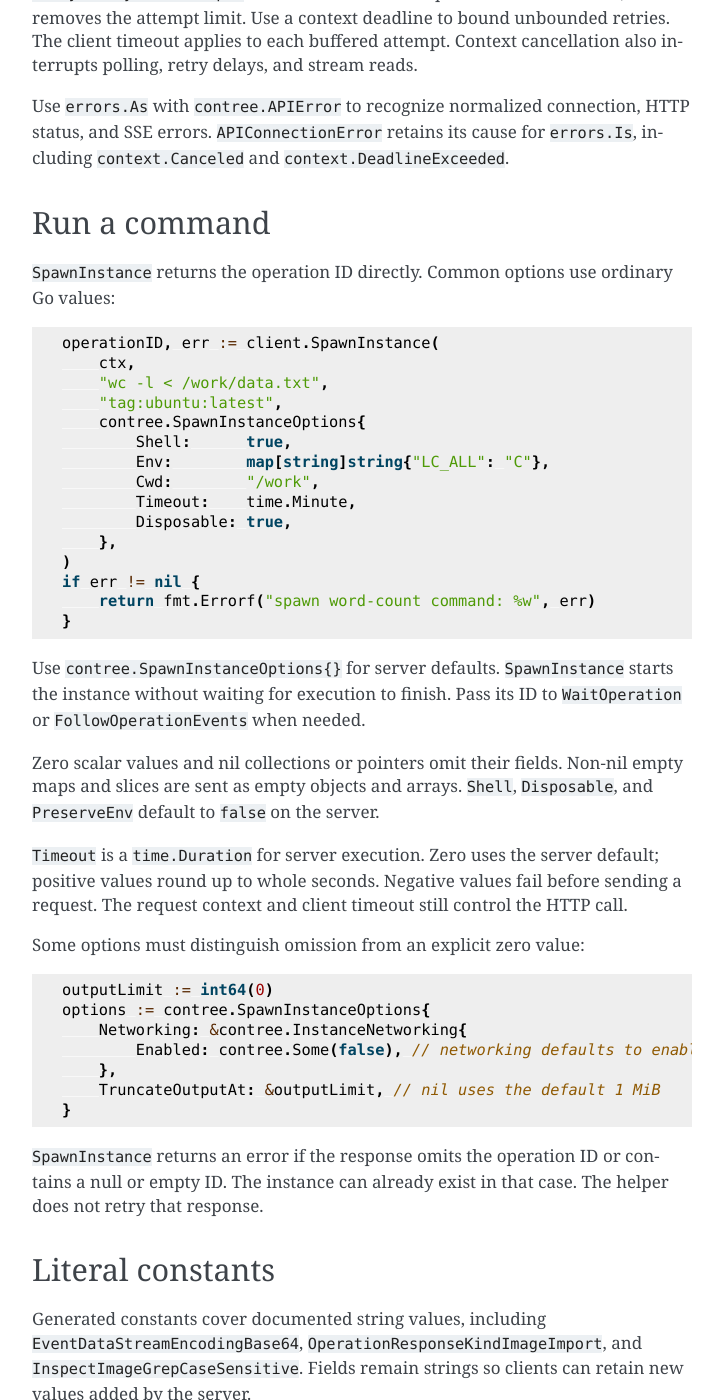
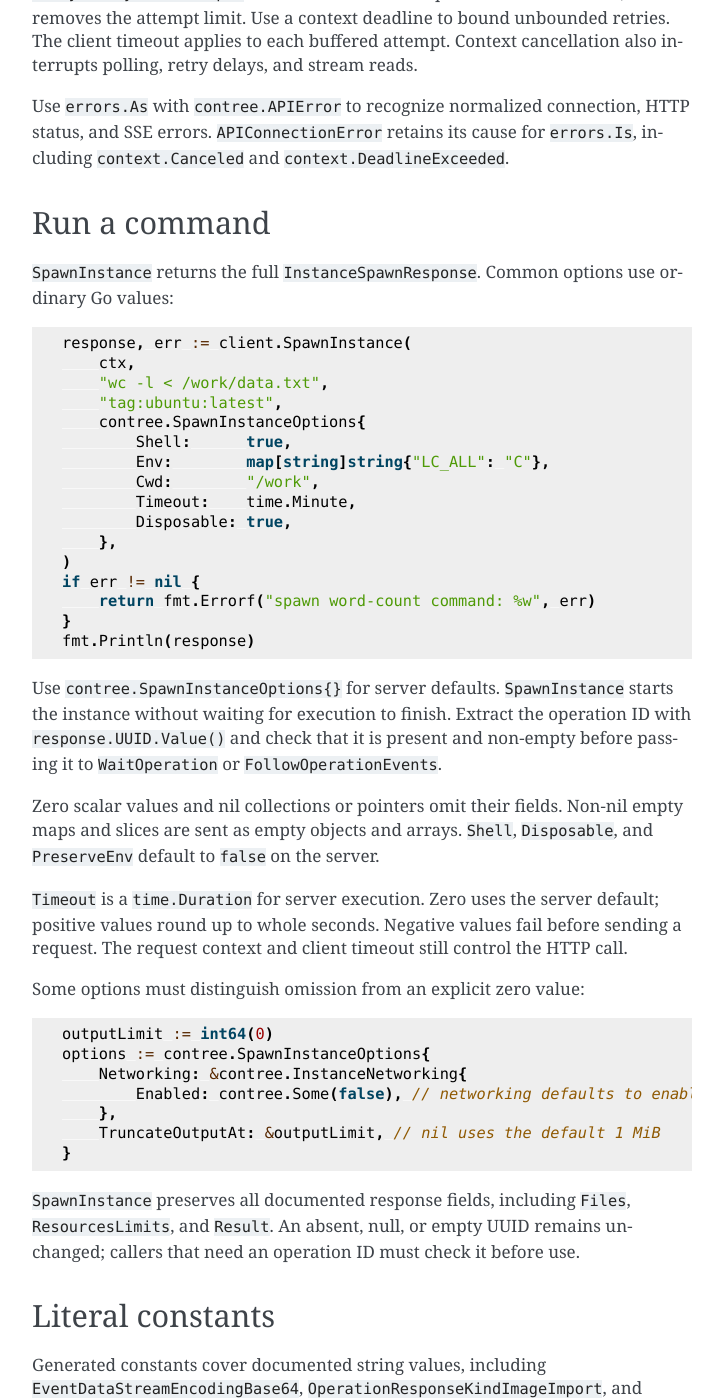
Before and after one commit to nebius/contree-client, a Sphinx documentation site: the page built from docs/go/api.md, in a window 1280 px wide and 1400 px high, scrolled down 1815 px. Shown: the whole window, without its empty margins (388-1111 px from the left). Built offline with Sphinx 7.4.7, drawn with Linux system fonts in a browser that asks for light colours; pages that are not in the unit, such as notebooks, are missing from menus; some of the changed text lies outside the part shown.

Commit message:
Return the full response from SpawnInstance

````diff
--- a/docs/go/api.md
+++ b/docs/go/api.md
@@ -91,10 +91,10 @@ HTTP status, and SSE errors. `APIConnectionError` retains its cause for
 
 ## Run a command
 
-`SpawnInstance` returns the operation ID directly. Common options use ordinary Go values:
+`SpawnInstance` returns the full `InstanceSpawnResponse`. Common options use ordinary Go values:
 
 ```go
-operationID, err := client.SpawnInstance(
+response, err := client.SpawnInstance(
     ctx,
     "wc -l < /work/data.txt",
     "tag:ubuntu:latest",
@@ -109,11 +109,13 @@ operationID, err := client.SpawnInstance(
 if err != nil {
     return fmt.Errorf("spawn word-count command: %w", err)
 }
+fmt.Println(response)
 ```
 
 Use `contree.SpawnInstanceOptions{}` for server defaults. `SpawnInstance` starts the instance
-without waiting for execution to finish. Pass its ID to `WaitOperation` or
-`FollowOperationEvents` when needed.
+without waiting for execution to finish. Extract the operation ID with
+`response.UUID.Value()` and check that it is present and non-empty before passing
+it to `WaitOperation` or `FollowOperationEvents`.
 
 Zero scalar values and nil collections or pointers omit their fields. Non-nil
 empty maps and slices are sent as empty objects and arrays. `Shell`,
@@ -135,9 +137,9 @@ options := contree.SpawnInstanceOptions{
 }
 ```
 
-`SpawnInstance` returns an error if the response omits the operation ID or contains a
-null or empty ID. The instance can already exist in that case. The helper does
-not retry that response.
+`SpawnInstance` preserves all documented response fields, including `Files`,
+`ResourcesLimits`, and `Result`. An absent, null, or empty UUID remains unchanged;
+callers that need an operation ID must check it before use.
 
 ## Literal constants
 
@@ -149,8 +151,8 @@ new values added by the server.
 ## Optional values
 
 Generated `Optional[T]` values preserve absent, explicit `null`, and present
-JSON states. Use the generated `SpawnInstanceWithResponse` method when you need the full
-response or explicit values that `SpawnInstance` would omit:
+JSON states. Use the generated `SpawnInstanceWithResponse` method when you need
+explicit request values that `SpawnInstance` would omit:
 
 ```go
 options := &contree.SpawnInstanceWithResponseOptions{
````
Also changed, not shown: docs/go/testing.md (+5 -1 lines), docs/index.md (+5 -1 lines), docs/parity.md (+1 -1 lines), docs/tutorial.md (+14 -6 lines), go/v1/README.md, 5 other files.
